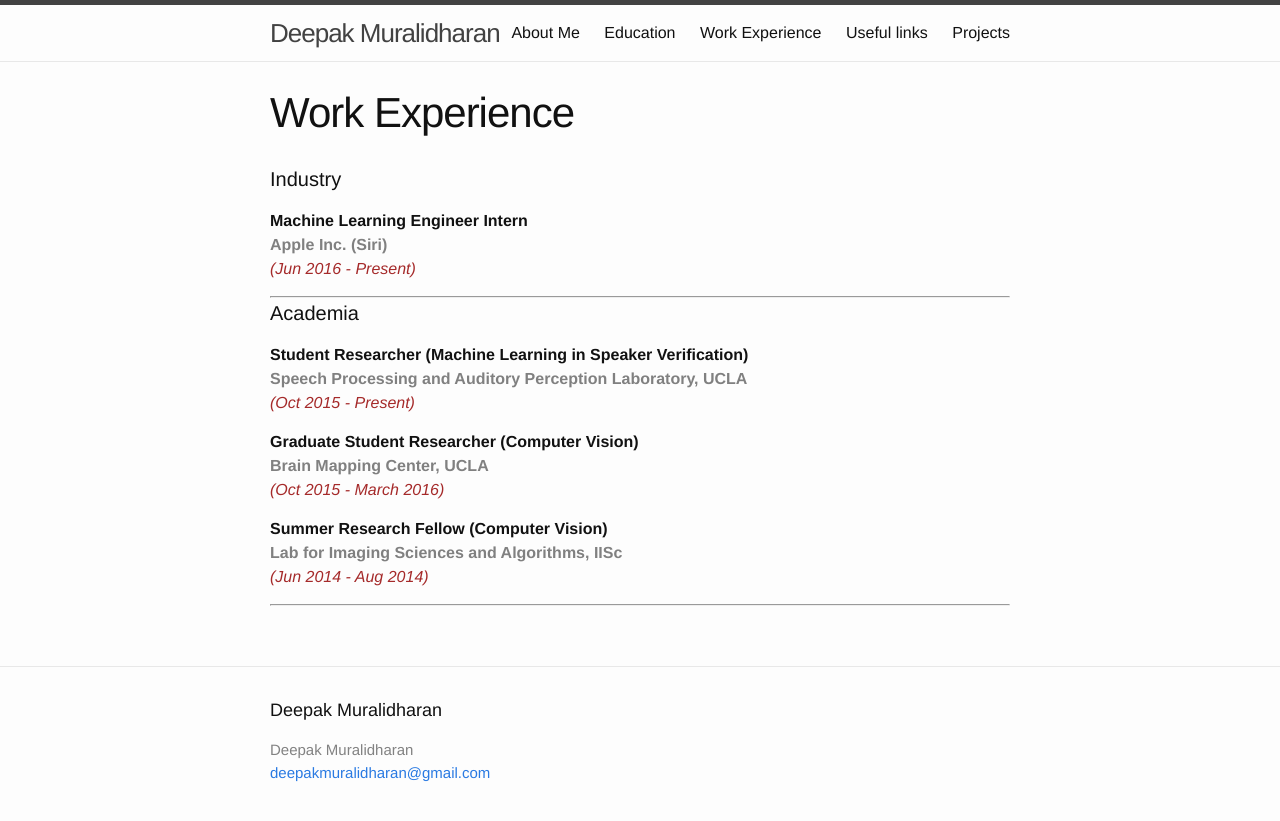
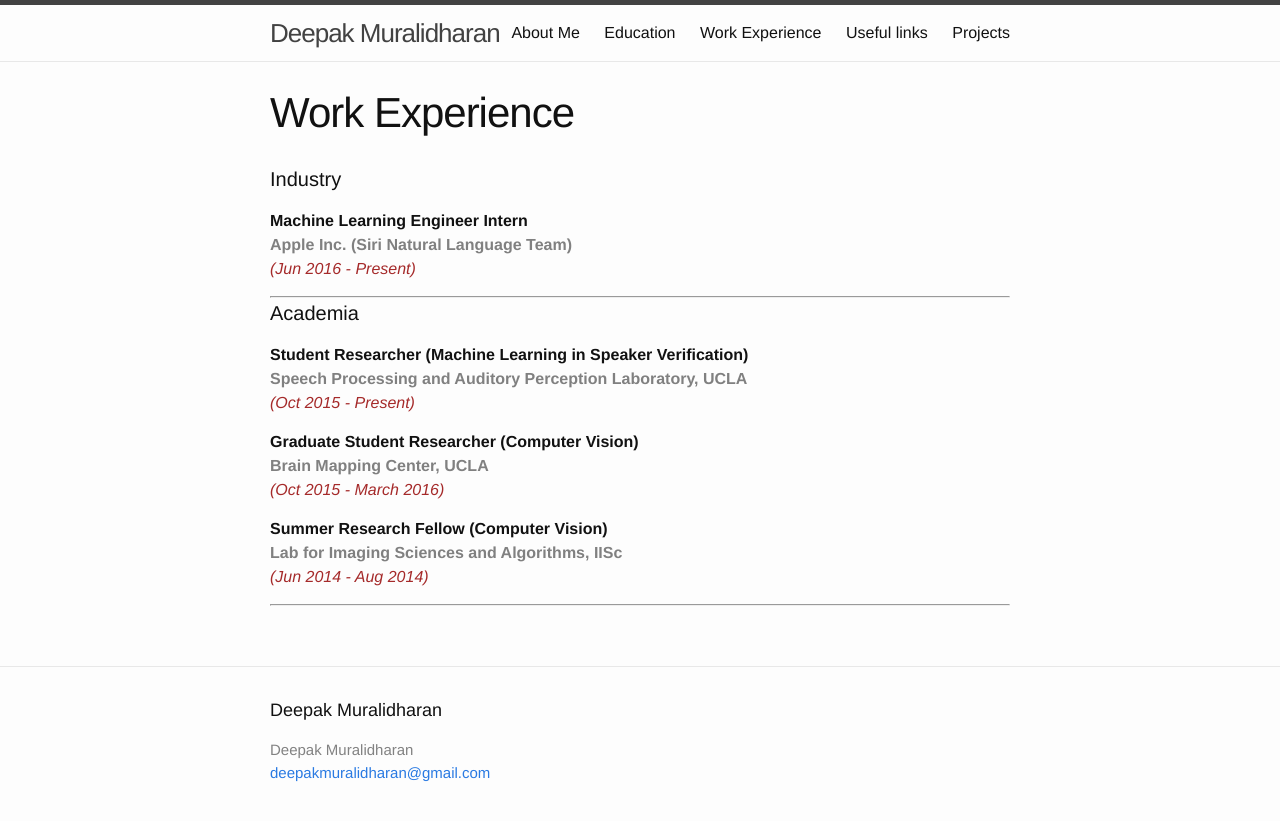
Before and after one commit to DeepakMuralidharan/blog, a Jekyll site: the page built from experience.md, in a window 1280 px wide. Shown: the top 821 px of the page. Built offline with Jekyll 4.4.1, drawn with Linux system fonts in a browser that asks for light colours.

Commit message:
edited experience

```diff
--- a/experience.md
+++ b/experience.md
@@ -7,7 +7,7 @@ permalink: /experience/
 #### Industry
 
 **Machine Learning Engineer Intern**
-**<span style="color:grey">Apple Inc. (Siri)</span>**
+**<span style="color:grey">Apple Inc. (Siri Natural Language Team)</span>**
 *<span style="color:brown">(Jun 2016 - Present)</span>*
 
 ---
```
